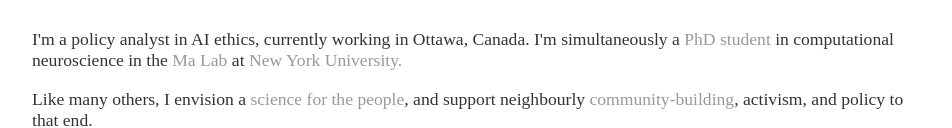
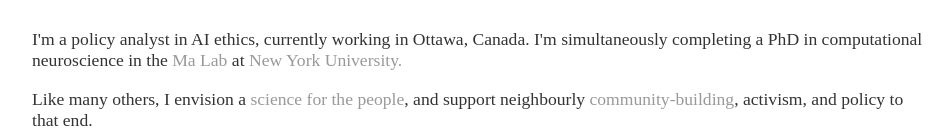
Before and after one commit to jennlauralee/4eyes.github.io, a plain HTML site: page index.html in a window 1280 px wide. Shown: the part 168-296 px from the top of the page, without its empty margins (160-1112 px from the left). Drawn offline with Linux system fonts and the light colour scheme.

Commit message:
Update index.html

```diff
--- a/index.html
+++ b/index.html
@@ -17,7 +17,7 @@
 		<div class="container">
     		<div class="blurb">
         		<h1>hi, i'm jenn!</h1>
-				<p>I'm a policy analyst in AI ethics, currently working in Ottawa, Canada. I'm simultaneously a <a href="https://www.cns.nyu.edu/malab/people.html">PhD student</a> in computational neuroscience in the <a href="https://www.cns.nyu.edu/malab/">Ma Lab</a> at <a href="http://as.nyu.edu/cns.html/">New York University.</a></p>
+				<p>I'm a policy analyst in AI ethics, currently working in Ottawa, Canada. I'm simultaneously completing a PhD in computational neuroscience in the <a href="https://www.cns.nyu.edu/malab/">Ma Lab</a> at <a href="http://as.nyu.edu/cns.html/">New York University.</a></p>
 				<p>Like many others, I envision a <a href="https://scienceforthepeople.org/">science for the people</a>, and support neighbourly <a href="https://scaan.net/">community-building</a>, activism, and policy to that end. </p>
 				<p> This site includes some of my academic and non-academic <a href="/articles">articles</a>. It also contains links to <a href="/resources">resources</a> for scientists, policy analysts, and activists.
 				<p>I'm here to make friends! Please <a href="/contact">drop me a line.</a></p>
```
